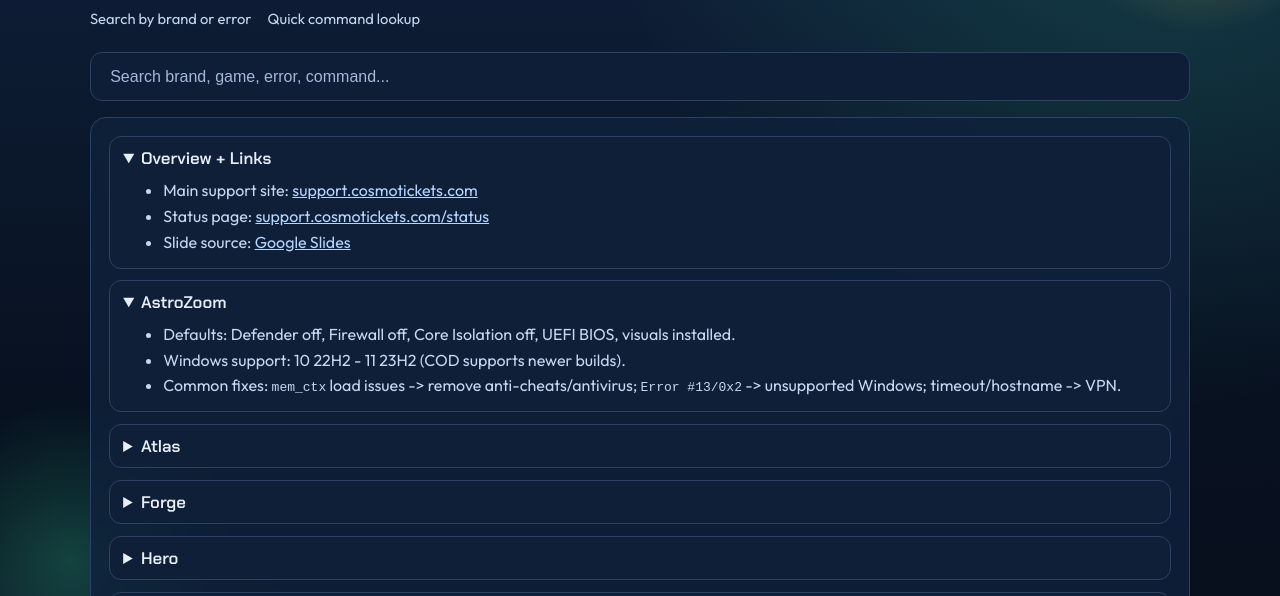
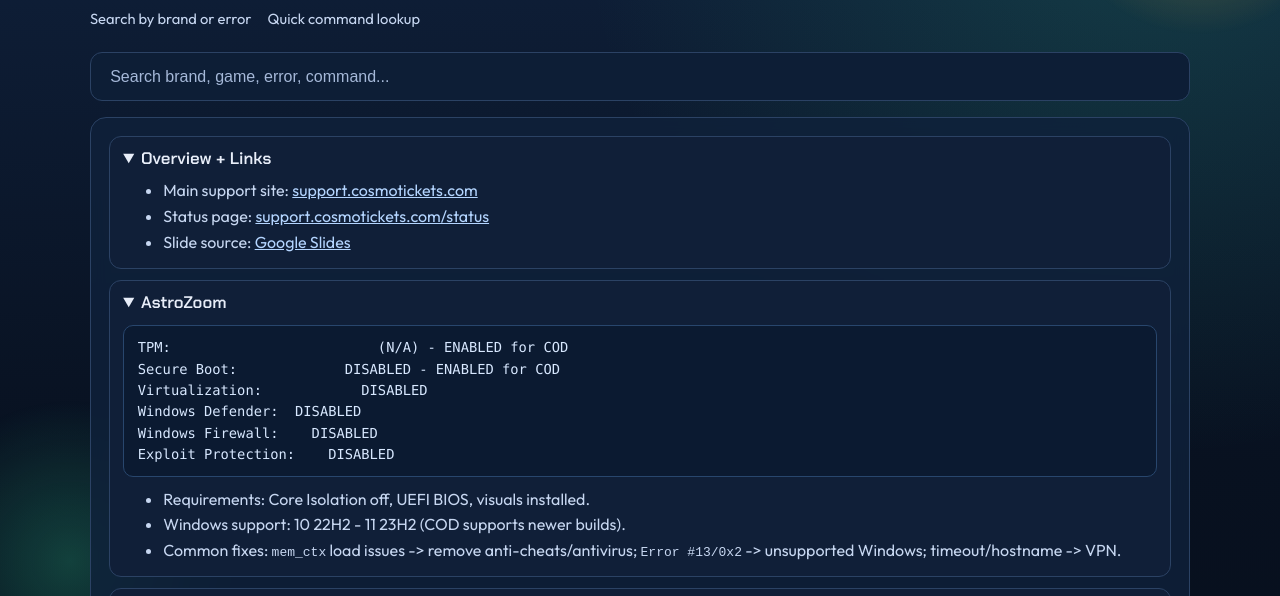
Before and after one commit to gorgeborger2-byte/status-page, a plain HTML site: page presentation.html in a window 1280 px wide. Shown: the part 189-785 px from the top of the page. Drawn offline with Linux system fonts and the light colour scheme.

Commit message:
Format support specs in docs-style layout

```diff
--- a/presentation.html
+++ b/presentation.html
@@ -44,8 +44,14 @@
 
       <details class="guide-item" open>
         <summary>AstroZoom</summary>
+        <pre class="spec-block">TPM:                         (N/A) - ENABLED for COD
+Secure Boot:             DISABLED - ENABLED for COD
+Virtualization:            DISABLED
+Windows Defender:  DISABLED
+Windows Firewall:    DISABLED
+Exploit Protection:    DISABLED</pre>
         <ul>
-          <li>Defaults: Defender off, Firewall off, Core Isolation off, UEFI BIOS, visuals installed.</li>
+          <li>Requirements: Core Isolation off, UEFI BIOS, visuals installed.</li>
           <li>Windows support: 10 22H2 - 11 23H2 (COD supports newer builds).</li>
           <li>Common fixes: <code>mem_ctx</code> load issues -> remove anti-cheats/antivirus; <code>Error #13/0x2</code> -> unsupported Windows; timeout/hostname -> VPN.</li>
         </ul>
@@ -53,16 +59,28 @@
 
       <details class="guide-item">
         <summary>Atlas</summary>
+        <pre class="spec-block">TPM:                         (N/A) - ENABLED for COD
+Secure Boot:             DISABLED - ENABLED for COD
+Virtualization:            DISABLED
+Windows Defender:  DISABLED
+Windows Firewall:    DISABLED
+Exploit Protection:    ENABLED (Default)</pre>
         <ul>
-          <li>Defaults: Virtualization disabled, Defender/Firewall disabled, Core Isolation off.</li>
+          <li>Requirements: Core Isolation off, UEFI BIOS, visuals installed.</li>
           <li>Common fixes: disable Meltdown/Spectre with Inspectre tool; run <code>sfc /scannow</code> for driver load errors; disable overlays for engine/fatal errors.</li>
         </ul>
       </details>
 
       <details class="guide-item">
         <summary>Forge</summary>
+        <pre class="spec-block">TPM:                         (N/A)
+Secure Boot:             DISABLED
+Virtualization:            DISABLED
+Windows Defender:  DISABLED
+Windows Firewall:    DISABLED
+Exploit Protection:    DISABLED</pre>
         <ul>
-          <li>Defaults: Defender/Firewall/Exploit Protection disabled, Core Isolation off.</li>
+          <li>Requirements: Core Isolation off, UEFI BIOS, visuals installed.</li>
           <li>BSOD flow: run <code>sfc /scannow</code> and <code>DISM.exe /Online /Cleanup-image /Restorehealth</code>.</li>
           <li>Loader closes at 100%: sync PC time and re-run as admin.</li>
         </ul>
@@ -70,6 +88,12 @@
 
       <details class="guide-item">
         <summary>Hero</summary>
+        <pre class="spec-block">TPM:                         MIXED (By Product)
+Secure Boot:             MIXED (By Product)
+Virtualization:            MIXED (By Product)
+Windows Defender:  DISABLED
+Windows Firewall:    DISABLED
+Exploit Protection:    MIXED (Default / Disabled)</pre>
         <ul>
           <li>Variants include Valorant, OW2, Delta Force, FN/Rust/Apex/ABI/ARC.</li>
           <li>Frequent requirements: Medal overlay, Hyper-V for specific products, all overlays except required one off.</li>
@@ -79,8 +103,13 @@
 
       <details class="guide-item">
         <summary>Kane</summary>
+        <pre class="spec-block">TPM:                         (N/A)
+Secure Boot:             DISABLED
+Virtualization:            ENABLED
+Windows Defender:  DISABLED
+Windows Firewall:    DISABLED
+Exploit Protection:    ENABLED (Default)</pre>
         <ul>
-          <li>Defaults: Virtualization enabled, Defender/Firewall disabled, Exploit Protection default.</li>
           <li>Key fixes: use <code>*kaneamdmenufix</code> for vc_redist/libs; pin/hypervisor fixes via support commands; disable startup apps for map memory errors.</li>
           <li>Extra slide fixes include: no servers -> VPN, error 0x298 -> contact dev.</li>
         </ul>
@@ -88,8 +117,14 @@
 
       <details class="guide-item">
         <summary>Liquid</summary>
+        <pre class="spec-block">TPM:                         (N/A)
+Secure Boot:             DISABLED
+Virtualization:            ENABLED
+Windows Defender:  DISABLED
+Windows Firewall:    DISABLED
+Exploit Protection:    ENABLED (Default)</pre>
         <ul>
-          <li>Defaults: Virtualization enabled, Defender/Firewall disabled, Core Isolation off.</li>
+          <li>Requirements: Core Isolation off, UEFI BIOS, visuals installed.</li>
           <li>EFT Chams: press F1 in main menu to inject.</li>
           <li>Steelseries requirement for some products; no menu flow same as Kane style troubleshooting.</li>
         </ul>
@@ -97,14 +132,25 @@
 
       <details class="guide-item">
         <summary>Pulse</summary>
+        <pre class="spec-block">TPM:                         (N/A)
+Secure Boot:             DISABLED
+Virtualization:            DISABLED
+Windows Defender:  DISABLED
+Windows Firewall:    DISABLED
+Exploit Protection:    DISABLED</pre>
         <ul>
-          <li>Defaults: Defender/Firewall/Exploit Protection disabled.</li>
           <li>ARC Raiders injection failures: close browser overlays, disable startup apps, disable Overwolf overlays, inject first then open launcher flow.</li>
         </ul>
       </details>
 
       <details class="guide-item">
         <summary>VEX</summary>
+        <pre class="spec-block">TPM:                         (N/A)
+Secure Boot:             DISABLED
+Virtualization:            DISABLED
+Windows Defender:  DISABLED
+Windows Firewall:    DISABLED
+Exploit Protection:    DISABLED</pre>
         <ul>
           <li>Windows support target: 10 22H2 -> 11 23H2.</li>
           <li>Warthunder requires DX11.</li>
@@ -114,6 +160,12 @@
 
       <details class="guide-item">
         <summary>Viper</summary>
+        <pre class="spec-block">TPM:                         (N/A)
+Secure Boot:             (N/A)
+Virtualization:            (N/A)
+Windows Defender:  DISABLED
+Windows Firewall:    DISABLED
+Exploit Protection:    ENABLED (Default)</pre>
         <ul>
           <li>Must remove/disable antivirus and overlays; product is Steam-only (except ARC Raiders).</li>
           <li>Failed stream: VPN + Cloudflare DNS.</li>
@@ -123,8 +175,13 @@
 
       <details class="guide-item">
         <summary>Volt</summary>
+        <pre class="spec-block">TPM:                         DISABLED
+Secure Boot:             DISABLED
+Virtualization:            ENABLED
+Windows Defender:  DISABLED
+Windows Firewall:    DISABLED
+Exploit Protection:    DISABLED</pre>
         <ul>
-          <li>Defaults: TPM + Secure Boot disabled, virtualization enabled.</li>
           <li>Framework errors: install required .NET runtime packages.</li>
           <li>HVIX/HVAX not found: run <code>sfc /scannow</code>; boot partition errors can require reinstall if not repairable.</li>
         </ul>
--- a/styles.css
+++ b/styles.css
@@ -286,6 +286,20 @@ body {
   color: #c7d7f1;
 }
 
+.spec-block {
+  margin: 0.75rem 0 0.25rem;
+  padding: 0.7rem 0.85rem;
+  border-radius: 10px;
+  background: #0b1a31;
+  border: 1px solid #28466d;
+  color: #d8e8ff;
+  font-family: "Consolas", "Courier New", monospace;
+  font-size: 0.86rem;
+  line-height: 1.55;
+  white-space: pre;
+  overflow-x: auto;
+}
+
 .guide-item li {
   margin-bottom: 0.35rem;
 }
```
